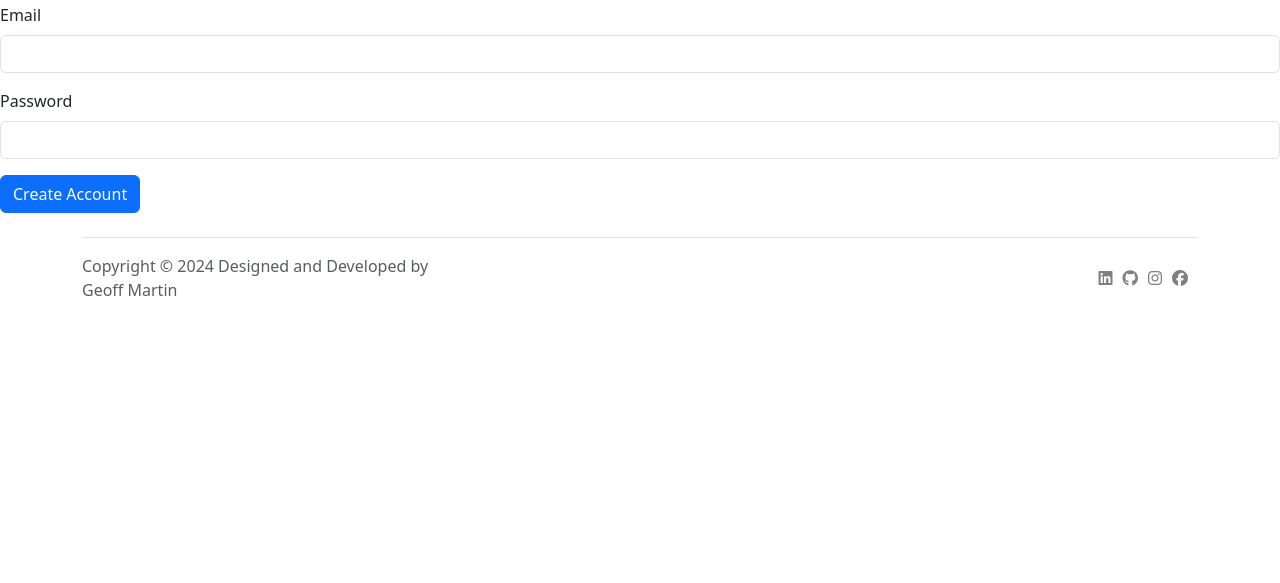
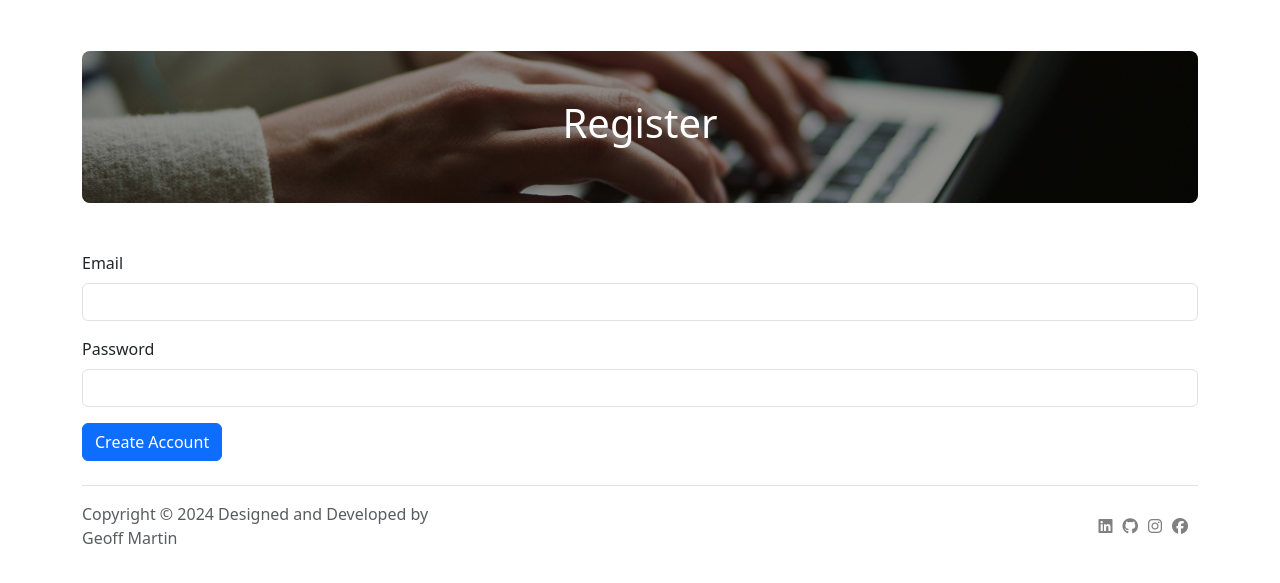
Before and after one commit to geoffm39/cafe-and-wifi-website, a Flask app: page /register in a window 1280 px wide. Shown: the part 77-660 px from the top of the page. Run offline with Flask 3, Linux system fonts and the light colour scheme; some libraries are stand-ins or nearby versions.

Commit message:
add jumbotron to login and register pages

```diff
--- a/app/templates/register.html
+++ b/app/templates/register.html
@@ -4,5 +4,13 @@
 {% block title %}Register{% endblock %}
 
 {% block content %}
+<div class="container my-5">
+    <div class="p-5 text-center bg-body-tertiary rounded-3 cafe-jumbotron position-relative"
+         style="background-image: url('/static/images/register.jpg'); background-size: cover; background-position: center;">
+        <h1 class="text-body-emphasis">Register</h1>
+    </div>
+</div>
+<div class="container">
     {{ render_form(form, novalidate=True) }}
+</div>
 {% endblock %}
```
Also changed, not shown: app/templates/login.html (+8 -0 lines), app/static/images/login.jpg (added), app/static/images/register.jpg (added).
